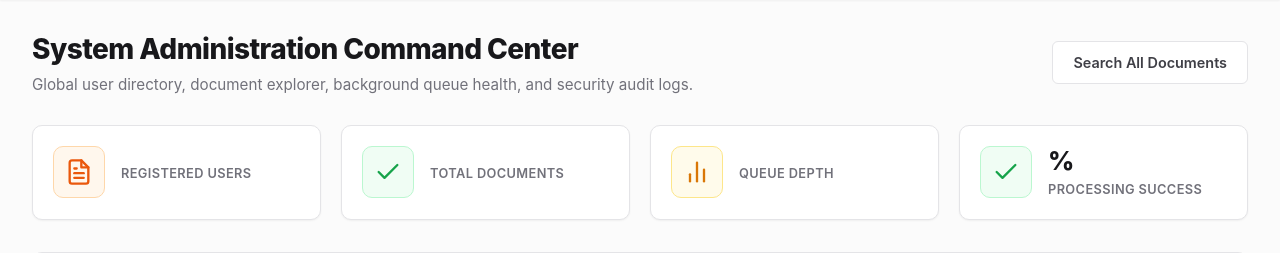
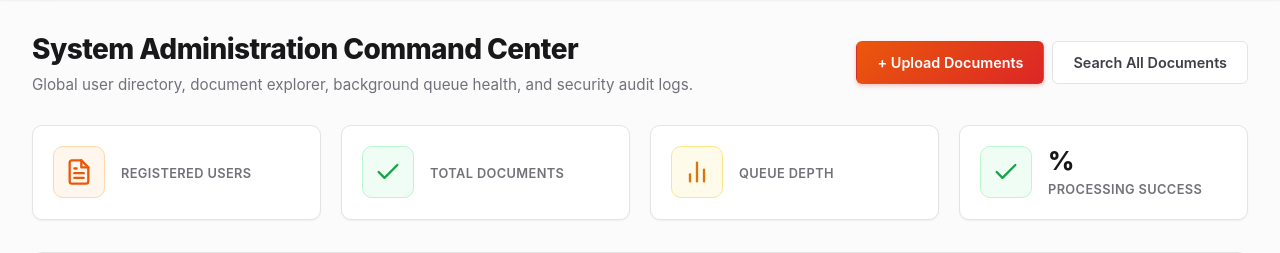
Before and after one commit to Tassuu7/project-12-Production-Grade-Intelligent-Document-Processing-Analysis-Platform, a FastAPI app: template app/templates/admin/dashboard.html in a window 1280 px wide. Shown: the part 68-321 px from the top of the page. Run offline with FastAPI, Linux system fonts and the light colour scheme; the template is opened without the code that fills it, so the values that code supplies are empty.

Commit message:
feat(admin): enable document upload for administrators and fix standalone HTML report navigation

```diff
--- a/app/services/reports/report_generator.py
+++ b/app/services/reports/report_generator.py
@@ -67,13 +67,12 @@ class ReportGenerator:
     </style>
 </head>
 <body>
-    <!-- Top Back Navigation Header Bar -->
+        <!-- Top Back Navigation Header Bar -->
     <div class="header-bar">
-        <a href="javascript:history.back()" class="back-btn">&larr; Back to Platform</a>
+        <a href="/documents/{doc.id}" onclick="if (window.opener || window.history.length > 1) {{ window.history.back(); return false; }}" class="back-btn">&larr; Back to Document</a>
         <div style="display: flex; gap: 8px;">
             <a href="/documents/{doc.id}" class="nav-link-btn" style="color: #ea580c; border-color: #fed7aa; background: #fff7ed;">Inspect in Studio</a>
             <a href="/dashboard" class="nav-link-btn">My Dashboard</a>
-            <a href="/admin/dashboard" class="nav-link-btn">Admin Portal</a>
         </div>
     </div>
 
--- a/app/templates/admin/dashboard.html
+++ b/app/templates/admin/dashboard.html
@@ -8,7 +8,8 @@
         <h1 class="page-title">System Administration Command Center</h1>
         <p class="page-subtitle">Global user directory, document explorer, background queue health, and security audit logs.</p>
     </div>
-    <div>
+    <div style="display: flex; gap: 0.5rem;">
+        <a href="/upload" class="btn btn-primary">+ Upload Documents</a>
         <a href="/admin/search" class="btn btn-secondary">Search All Documents</a>
     </div>
 </div>
--- a/app/templates/admin/documents.html
+++ b/app/templates/admin/documents.html
@@ -6,7 +6,10 @@
         <h1 class="page-title">Global Document Explorer & Management</h1>
         <p class="page-subtitle">Inspect and delete documents uploaded across all user accounts.</p>
     </div>
-    <a href="/admin/search" class="btn btn-secondary">Search All Documents</a>
+    <div style="display: flex; gap: 0.5rem;">
+        <a href="/upload" class="btn btn-primary">+ Upload Documents</a>
+        <a href="/admin/search" class="btn btn-secondary">Search All Documents</a>
+    </div>
 </div>
 <div class="card" style="width: 100%;">
     <div class="table-responsive">
--- a/app/templates/base.html
+++ b/app/templates/base.html
@@ -53,6 +53,7 @@
             <ul class="nav-links">
                 {% if is_admin %}
                 <li><a href="/admin/dashboard" class="nav-item {% if active_page == 'admin_dash' %}active{% endif %}">Admin Overview</a></li>
+                <li><a href="/upload" class="nav-item {% if active_page == 'upload' %}active{% endif %}">Upload Documents</a></li>
                 <li><a href="/admin/users" class="nav-item {% if active_page == 'admin_users' %}active{% endif %}">User Directory</a></li>
                 <li><a href="/admin/documents" class="nav-item {% if active_page == 'admin_docs' %}active{% endif %}">All Documents</a></li>
                 <li><a href="/admin/search" class="nav-item {% if active_page == 'admin_search' %}active{% endif %}">Search Studio</a></li>
```
Also changed, not shown: app/static/js/uploader.js (+7 -2 lines).
